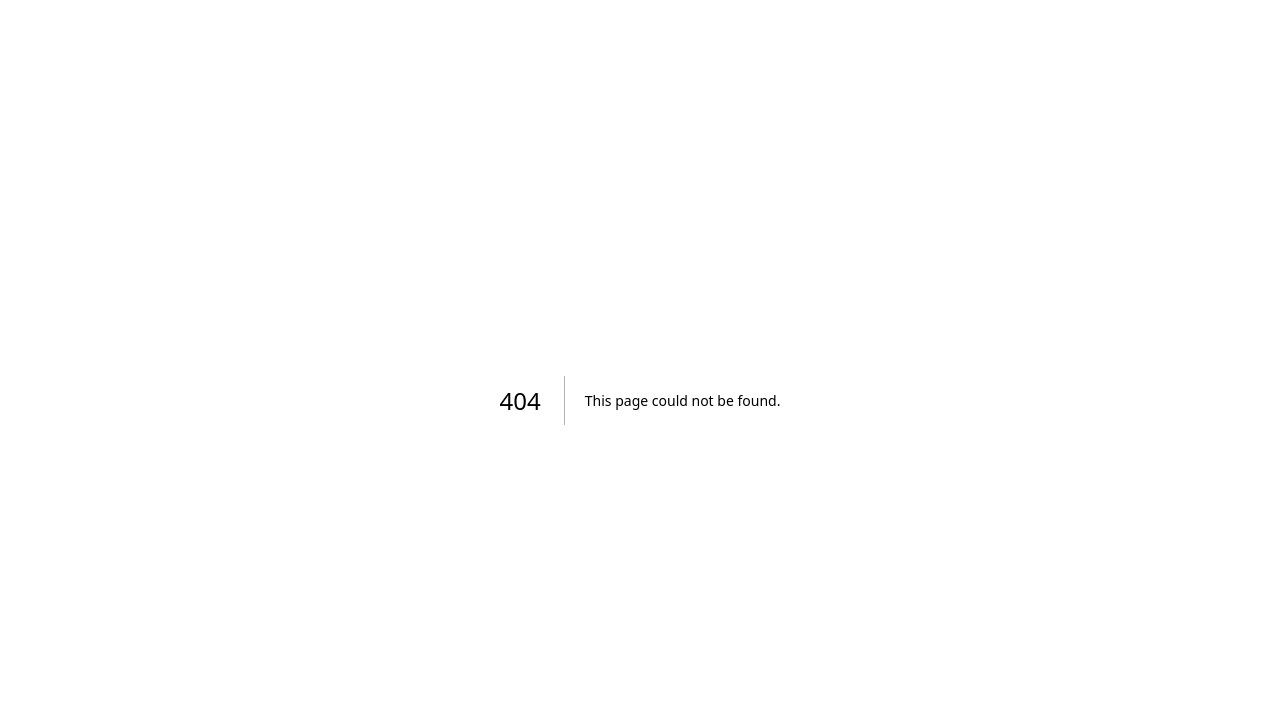
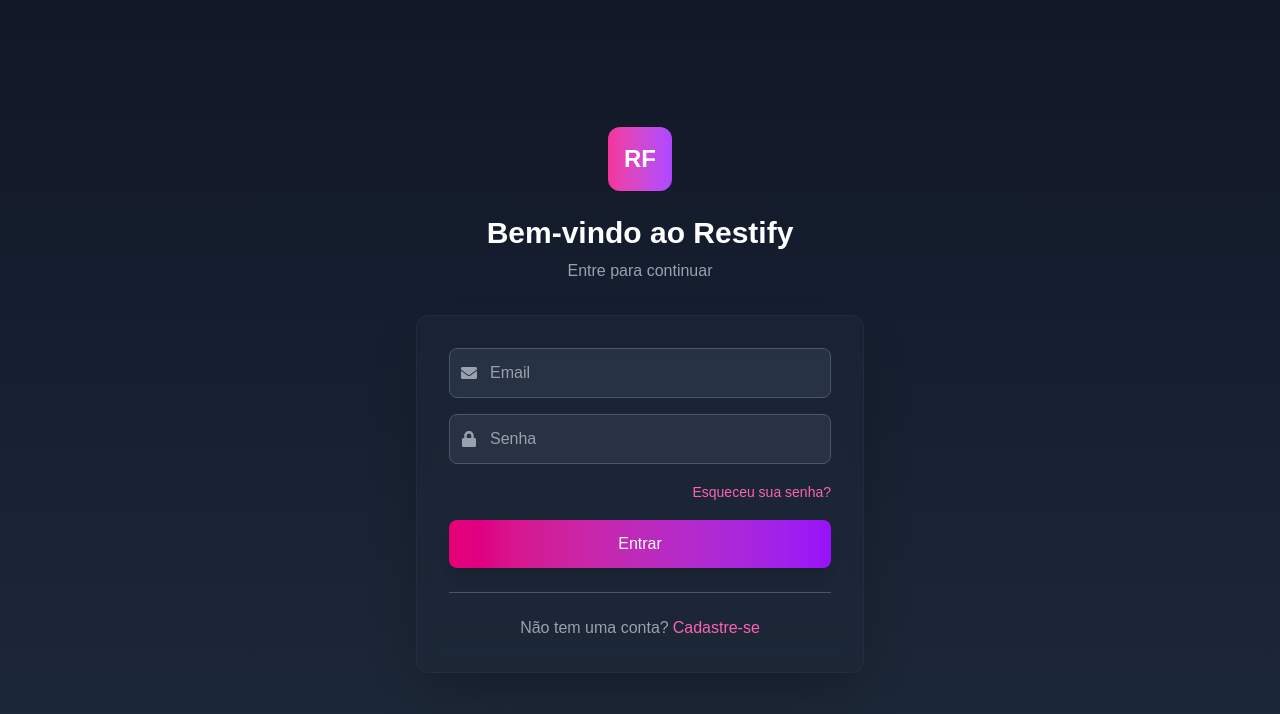
Before and after one commit to FatecFranca/DSM-P3-G07-2025-1, a Next.js app in the folder front-end/: page /login in a window 1280 px wide. Before the commit this address had no page. Shown: the top 714 px of the page. Built offline with nearby package versions, Linux system fonts and the light colour scheme.

Commit message:
✨ feat: Implements the login page

```diff
--- /dev/null
+++ b/front-end/src/pages/login.tsx
@@ -0,0 +1,125 @@
+import Head from 'next/head';
+import { useState } from 'react';
+import { FaGoogle, FaGithub, FaEnvelope, FaLock, FaUser } from 'react-icons/fa';
+
+export default function Login() {
+  const [isLogin, setIsLogin] = useState(true);
+  const [email, setEmail] = useState('');
+  const [password, setPassword] = useState('');
+  const [name, setName] = useState('');
+
+  const handleSubmit = (e: React.FormEvent) => {
+    e.preventDefault();
+    // Implementar lógica de login/cadastro
+  };
+
+  return (
+    <div className="min-h-screen bg-gradient-to-b from-gray-900 to-gray-800 text-white flex items-center justify-center p-4">
+      <Head>
+        <title>{isLogin ? 'Login' : 'Cadastro'} - Restify</title>
+        <meta name="description" content="Entre ou cadastre-se no Restify" />
+        <link rel="icon" href="/favicon.ico" />
+      </Head>
+
+      <div className="w-full max-w-md">
+        <div className="text-center mb-8">
+          <div className="flex justify-center mb-6">
+            <div className="w-16 h-16 rounded-xl bg-gradient-to-r from-pink-500 to-purple-500 flex items-center justify-center">
+              <span className="text-2xl font-bold">RF</span>
+            </div>
+          </div>
+          <h1 className="text-3xl font-bold mb-2">Bem-vindo ao Restify</h1>
+          <p className="text-gray-400">
+            {isLogin ? 'Entre para continuar' : 'Crie sua conta gratuita'}
+          </p>
+        </div>
+
+        <div className="bg-gray-800/50 p-8 rounded-xl shadow-2xl backdrop-blur-sm border border-gray-700/30">
+          <form onSubmit={handleSubmit} className="space-y-4">
+            {!isLogin && (
+              <div className="relative">
+                <FaUser className="absolute left-3 top-1/2 -translate-y-1/2 text-gray-400" />
+                <input
+                  type="text"
+                  placeholder="Nome completo"
+                  value={name}
+                  onChange={(e) => setName(e.target.value)}
+                  className="w-full pl-10 p-3 bg-gray-700/50 border border-gray-600 rounded-lg text-white
+                  placeholder-gray-400 focus:outline-none focus:ring-2 focus:ring-pink-500 focus:border-transparent
+                  transition-all duration-200"
+                  required
+                />
+              </div>
+            )}
+
+            <div className="relative">
+              <FaEnvelope className="absolute left-3 top-1/2 -translate-y-1/2 text-gray-400" />
+              <input
+                type="email"
+                placeholder="Email"
+                value={email}
+                onChange={(e) => setEmail(e.target.value)}
+                className="w-full pl-10 p-3 bg-gray-700/50 border border-gray-600 rounded-lg text-white
+                placeholder-gray-400 focus:outline-none focus:ring-2 focus:ring-pink-500 focus:border-transparent
+                transition-all duration-200"
+                required
+              />
+            </div>
+
+            <div className="relative">
+              <FaLock className="absolute left-3 top-1/2 -translate-y-1/2 text-gray-400" />
+              <input
+                type="password"
+                placeholder="Senha"
+                value={password}
+                onChange={(e) => setPassword(e.target.value)}
+                className="w-full pl-10 p-3 bg-gray-700/50 border border-gray-600 rounded-lg text-white
+                placeholder-gray-400 focus:outline-none focus:ring-2 focus:ring-pink-500 focus:border-transparent
+                transition-all duration-200"
+                required
+              />
+            </div>
+
+            {isLogin && (
+              <div className="text-right">
+                <a href="#" className="text-sm text-pink-400 hover:text-pink-300 transition-colors">
+                  Esqueceu sua senha?
+                </a>
+              </div>
+            )}
+
+            <button
+              type="submit"
+              className="w-full bg-gradient-to-r from-pink-600 to-purple-600 p-3 rounded-lg text-white font-medium
+              hover:from-pink-500 hover:to-purple-500 transition-all duration-200 shadow-lg hover:shadow-pink-500/20"
+            >
+              {isLogin ? 'Entrar' : 'Criar conta'}
+            </button>
+          </form>
+
+          <div className="mt-6">
+            <div className="relative">
+              <div className="absolute inset-0 flex items-center">
+                <div className="w-full border-t border-gray-600"></div>
+              </div>
+              <div className="relative flex justify-center text-sm">
+              </div>
+            </div>
+
+
+          </div>
+
+          <p className="mt-6 text-center text-gray-400">
+            {isLogin ? 'Não tem uma conta?' : 'Já tem uma conta?'}
+            <button
+              onClick={() => setIsLogin(!isLogin)}
+              className="ml-1 text-pink-400 hover:text-pink-300 transition-colors"
+            >
+              {isLogin ? 'Cadastre-se' : 'Entre'}
+            </button>
+          </p>
+        </div>
+      </div>
+    </div>
+  );
+}
```
